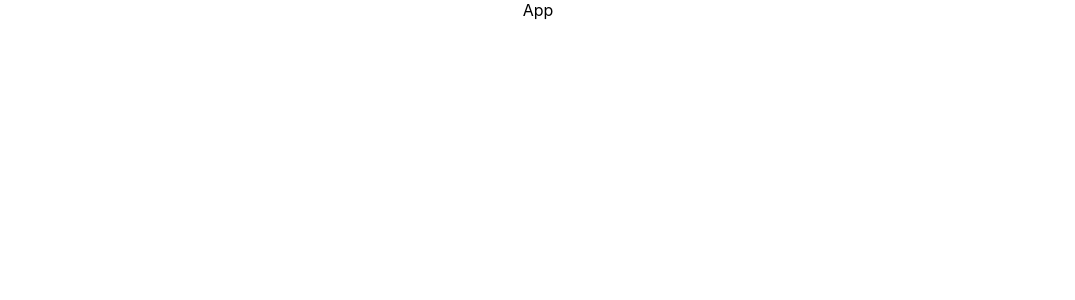
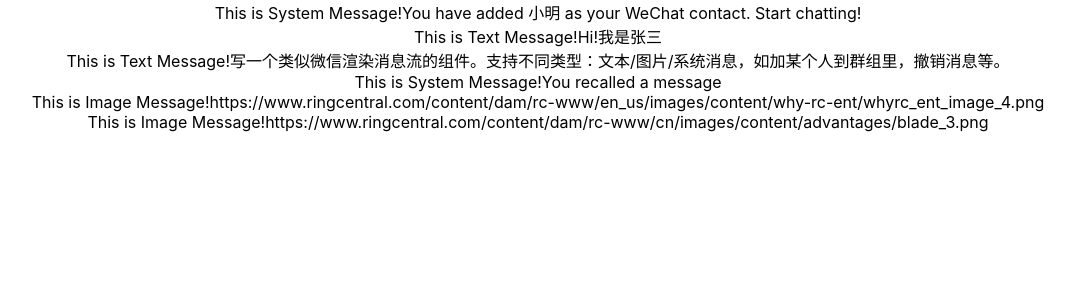
Before and after one commit to bowen-wu/message_flow, a React (Create React App) app: page / in a window 1280 px wide. Shown: the top 300 px of the page, without its empty margins (102-1177 px from the left). Built offline with nearby package versions, Linux system fonts and the light colour scheme.

Commit message:
feat: create Message component

```diff
--- a/package.json
+++ b/package.json
@@ -17,6 +17,7 @@
         "web-vitals": "^1.0.1"
     },
     "scripts": {
+        "postinstall": "husky install",
         "lint-staged:js": "eslint --ext .js,.jsx,.ts,.tsx",
         "start": "react-scripts start",
         "build": "react-scripts build",
--- a/src/App.tsx
+++ b/src/App.tsx
@@ -1,8 +1,21 @@
 import React from 'react';
+import { chatHistory } from './db/db';
+import { MessageType } from './db/type';
+import SystemMessage from './components/systemMessage';
+import TextMessage from './components/textMessage';
+import ImageMessage from './components/imageMessage';
 import './App.scss';
 
+const MessageMap = {
+  [MessageType.SYSTEM]: SystemMessage,
+  [MessageType.TEXT]: TextMessage,
+  [MessageType.IMAGE]: ImageMessage
+};
+
 const App = () => {
-    return <div className="App">App</div>;
+  return (
+    <div className="App">{chatHistory.map((message) => MessageMap[message.type](message))}</div>
+  );
 };
 
 export default App;
--- /dev/null
+++ b/src/components/imageMessage/index.scss
@@ -0,0 +1,2 @@
+.image-message {
+}
--- /dev/null
+++ b/src/components/imageMessage/index.tsx
@@ -0,0 +1,10 @@
+import React from 'react';
+import { Message } from '../../db/type';
+
+import './index.scss';
+
+const ImageMessage = (message: Message) => {
+  return <div>This is Image Message!{message.content}</div>;
+};
+
+export default ImageMessage;
--- /dev/null
+++ b/src/components/systemMessage/index.scss
@@ -0,0 +1,2 @@
+.system-message {
+}
--- /dev/null
+++ b/src/components/systemMessage/index.tsx
@@ -0,0 +1,9 @@
+import React from 'react';
+import { Message } from '../../db/type';
+import './index.scss';
+
+const SystemMessage = (message: Message) => {
+  return <div>This is System Message!{message.content}</div>;
+};
+
+export default SystemMessage;
--- /dev/null
+++ b/src/components/textMessage/index.scss
@@ -0,0 +1,2 @@
+.text-message {
+}
--- /dev/null
+++ b/src/components/textMessage/index.tsx
@@ -0,0 +1,10 @@
+import React from 'react';
+import { Message } from '../../db/type';
+
+import './index.scss';
+
+const TextMessage = (message: Message) => {
+  return <div>This is Text Message!{message.content}</div>;
+};
+
+export default TextMessage;
--- a/src/db/db.ts
+++ b/src/db/db.ts
@@ -19,7 +19,8 @@ const self: User = {
   ipAddress: '',
   port: 8080
 };
-const chatHistory: Message[] = [
+
+export const chatHistory: Message[] = [
   {
     id: '0',
     time: 1634368942485,
@@ -38,7 +39,8 @@ const chatHistory: Message[] = [
     user: self,
     time: 1634369080975,
     type: MessageType.TEXT,
-        content: '写一个类似微信渲染消息流的组件。支持不同类型：文本/图片/系统消息，如加某个人到群组里，撤销消息等。'
+    content:
+      '写一个类似微信渲染消息流的组件。支持不同类型：文本/图片/系统消息，如加某个人到群组里，撤销消息等。'
   },
   {
     id: '3',
@@ -51,13 +53,15 @@ const chatHistory: Message[] = [
     user: friend,
     time: 1634370139889,
     type: MessageType.IMAGE,
-        content: 'https://www.ringcentral.com/content/dam/rc-www/en_us/images/content/why-rc-ent/whyrc_ent_image_4.png'
+    content:
+      'https://www.ringcentral.com/content/dam/rc-www/en_us/images/content/why-rc-ent/whyrc_ent_image_4.png'
   },
   {
     id: '5',
     user: self,
     time: 1634370341970,
     type: MessageType.IMAGE,
-        content: 'https://www.ringcentral.com/content/dam/rc-www/cn/images/content/advantages/blade_3.png'
+    content:
+      'https://www.ringcentral.com/content/dam/rc-www/cn/images/content/advantages/blade_3.png'
   }
 ];
```
Also changed, not shown: .eslintrc.js. Lines whose indentation alone changed are shown as unchanged.
